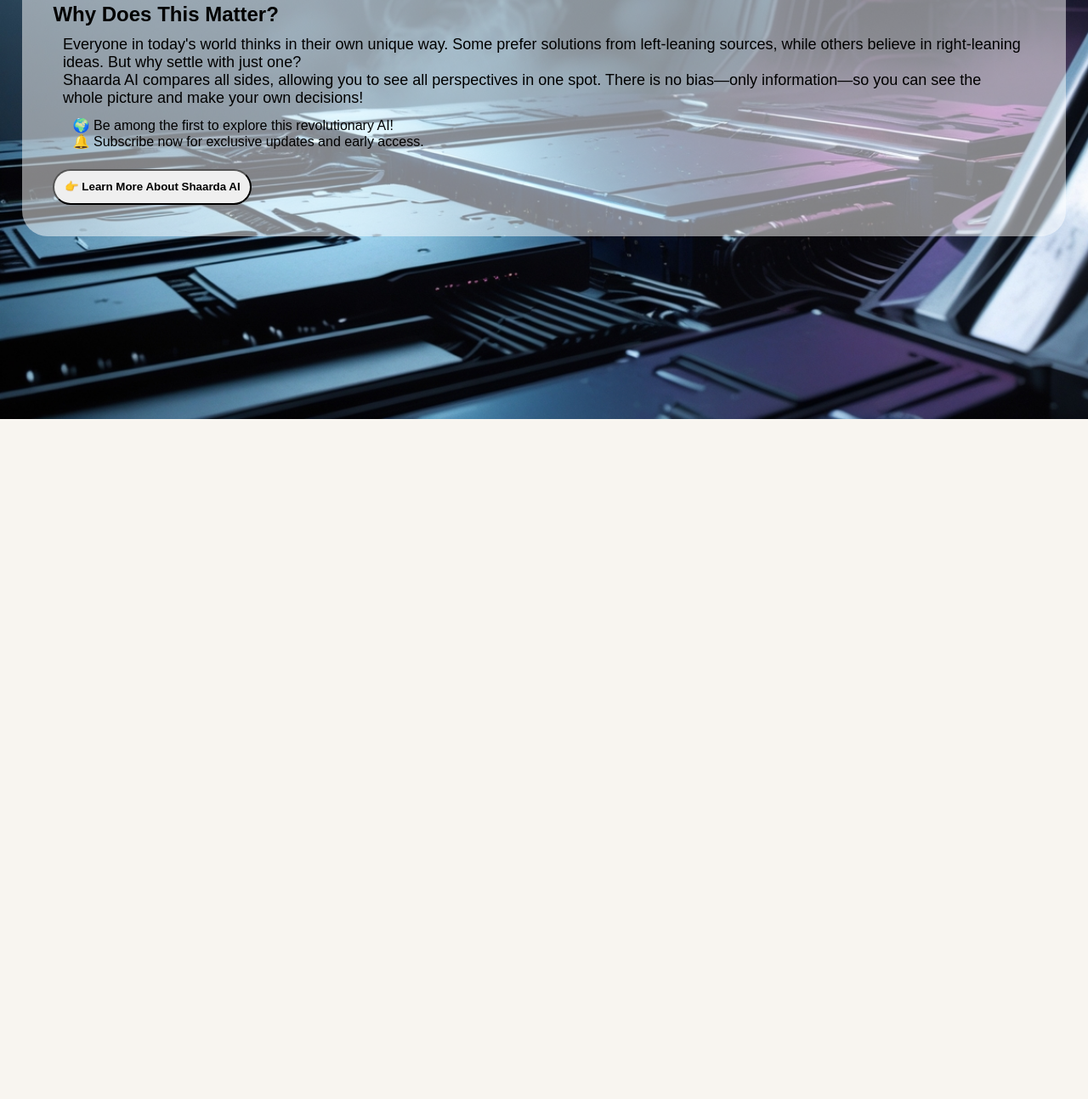
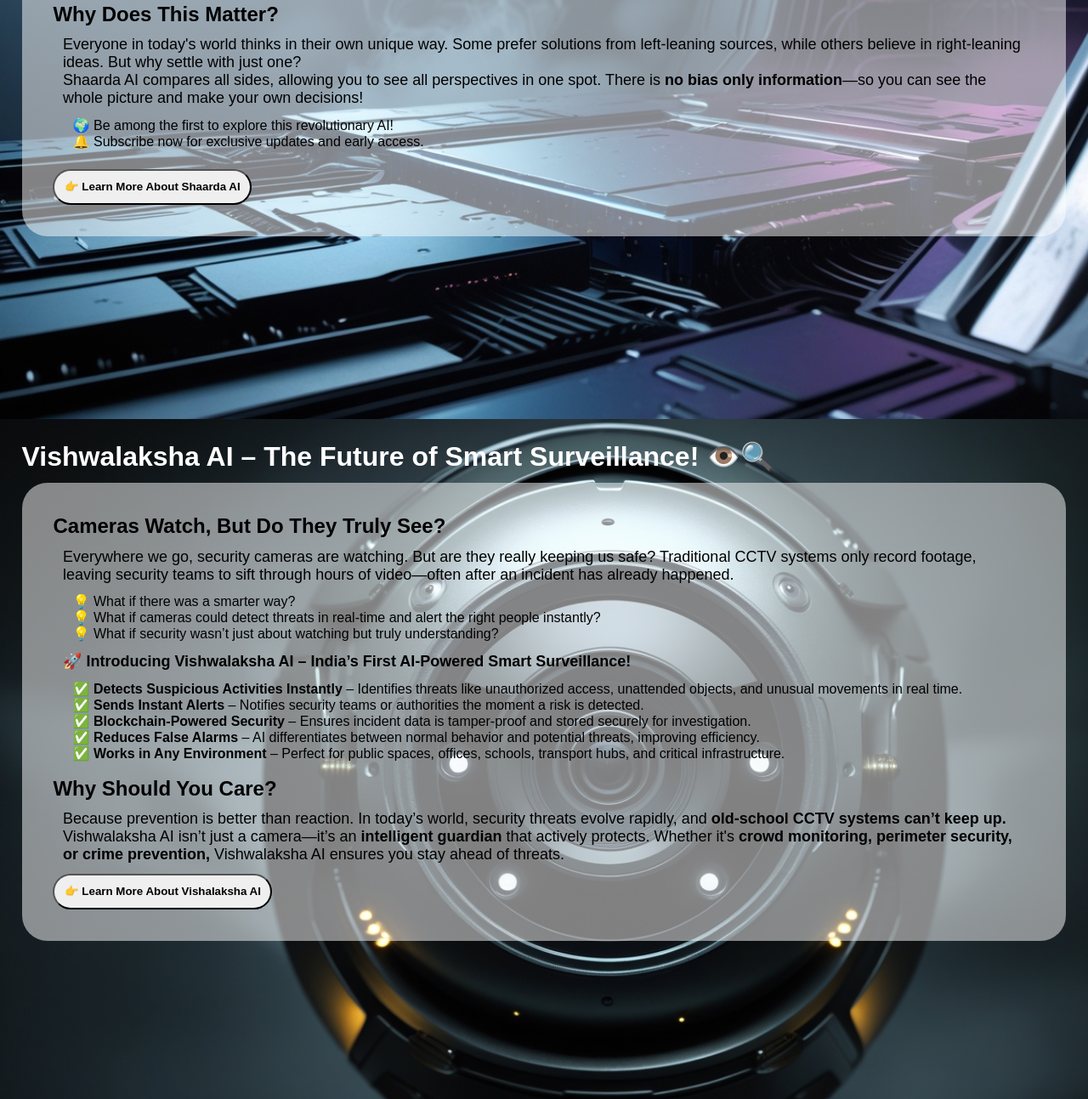
Before and after one commit to SarthAradhye/Aradhyetech, a website: page products/ai.html in a window 1280 px wide. Shown: the part 1231-2524 px from the top of the page at 85% size. Before the commit the page ends 1724 px from the top, so only its background shows below. Drawn offline with Linux system fonts and the light colour scheme; a web font is replaced by a local one.

Commit message:
Vishwalaksha page

```diff
--- a/products/ai.html
+++ b/products/ai.html
@@ -1,5 +1,6 @@
 <!DOCTYPE html>
 <html lang="en">
+
 <head>
     <meta charset="UTF-8">
     <meta name="viewport" content="width=device-width, initial-scale=1.0">
@@ -11,6 +12,7 @@
     <link rel="preconnect" href="https://fonts.gstatic.com" crossorigin>
     <link href="https://fonts.googleapis.com/css2?family=Share+Tech&family=Sixtyfour&display=swap" rel="stylesheet">
 </head>
+
 <body>
     <header>
         <div class="logo">
@@ -38,7 +40,8 @@
             <div class="content">
                 <h3>Ever Wondered Why AI Doesn’t Truly Understand India?</h3>
                 <p>
-                    Most AI chatbots today are built with data that doesn’t reflect our languages, culture, or diverse viewpoints. They often present a one-sided narrative, missing the depth of real discussions.
+                    Most AI chatbots today are built with data that doesn’t reflect our languages, culture, or diverse
+                    viewpoints. They often present a one-sided narrative, missing the depth of real discussions.
                     <br><br>
                     But what if you could see all sides of a conversation and form your own opinions?
                     <br><br>
@@ -55,9 +58,11 @@
                     Why Does This Matter?
                 </h3>
                 <p>
-                    Everyone in today's world thinks in their own unique way. Some prefer solutions from left-leaning sources, while others believe in right-leaning ideas. But why settle with just one?
+                    Everyone in today's world thinks in their own unique way. Some prefer solutions from left-leaning
+                    sources, while others believe in right-leaning ideas. But why settle with just one?
                     <br>
-                    Shaarda AI compares all sides, allowing you to see all perspectives in one spot. There is no bias—only information—so you can see the whole picture and make your own decisions!
+                    Shaarda AI compares all sides, allowing you to see all perspectives in one spot. There is <b>no
+                    bias only information</b>—so you can see the whole picture and make your own decisions!
                 <ul>
                     <li>🌍 Be among the first to explore this revolutionary AI!</li>
                     <li>🔔 Subscribe now for exclusive updates and early access.</li>
@@ -68,8 +73,48 @@
         </div>
     </div>
     <div id="Vishwalaksha">
-
+        <div class="container">
+            <h2>Vishwalaksha AI – The Future of Smart Surveillance! 👁️🔍</h2>
+            <div class="content">
+                <h3>Cameras Watch, But Do They Truly See?</h3>
+                <p>
+                    Everywhere we go, security cameras are watching. But are they really keeping us safe? Traditional
+                    CCTV systems only record footage, leaving security teams to sift through hours of video—often after
+                    an incident has already happened.
+                </p>
+                <ul>
+                    <li>💡 What if there was a smarter way?</li>
+                    <li>💡 What if cameras could detect threats in real-time and alert the right people instantly?</li>
+                    <li>💡 What if security wasn’t just about watching but truly understanding?</li>
+                </ul>
+                <p><b>🚀 Introducing Vishwalaksha AI – India’s First AI-Powered Smart Surveillance!</b></p>
+                <ul>
+                    <li><b>✅ Detects Suspicious Activities Instantly</b> – Identifies threats like unauthorized access,
+                        unattended objects, and unusual movements in real time.</li>
+                    <li><b>✅ Sends Instant Alerts</b> – Notifies security teams or authorities the moment a risk is
+                        detected.</li>
+                    <li><b>✅ Blockchain-Powered Security</b> – Ensures incident data is tamper-proof and stored securely
+                        for investigation.</li>
+                    <li><b>✅ Reduces False Alarms</b> – AI differentiates between normal behavior and potential threats,
+                        improving efficiency.</li>
+                    <li><b>✅ Works in Any Environment</b> – Perfect for public spaces, offices, schools, transport hubs,
+                        and critical infrastructure.</li>
+                </ul>
+                <br>
+                <h3>Why Should You Care?</h3>
+                <p>
+                    Because prevention is better than reaction. In today’s world, security threats evolve rapidly, and
+                    <b>old-school CCTV systems can’t keep up.</b>
+                    <br>
+                    Vishwalaksha AI isn’t just a camera—it’s an <b>intelligent guardian</b> that actively protects. Whether it's
+                    <b>crowd monitoring, perimeter security, or crime prevention,</b> Vishwalaksha AI ensures you stay ahead of
+                    threats.
+                </p>
+                <button onclick="vishwalaksha()">👉 Learn More About Vishalaksha AI</button>
+            </div>
+        </div>
     </div>
     <script src="ai.js"></script>
 </body>
+
 </html>
--- a/products/aistyle.css
+++ b/products/aistyle.css
@@ -97,6 +97,7 @@
     background-color: rgb(255, 255, 255 ,0.5);
     border-radius: 30px;
     margin-top: 1%;
+
 }
 .content p{
     padding: 1%;
@@ -125,3 +126,8 @@
 button:hover{
     background-color: #cacaca;
 }
+#Vishwalaksha{
+    height: 100vh;
+    background-image: url(/images/vishwalaksha.jpg);
+    background-size: cover;
+}
```
Also changed, not shown: images/vishwalaksha.jpg (added). Lines whose indentation alone changed are shown as unchanged.
